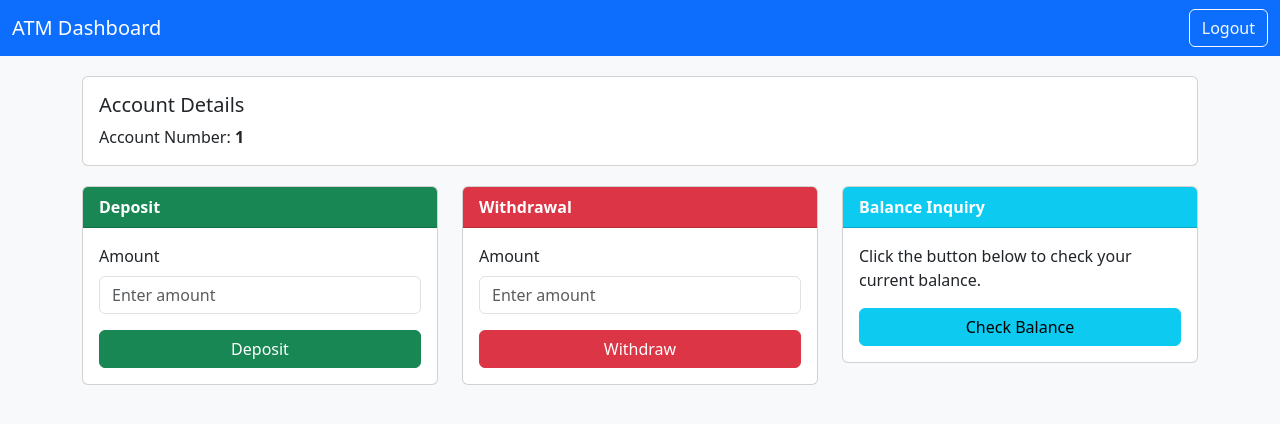
After one commit to EricMuzzo/COE817-Project, a Flask app: page /dashboard in a window 1280 px wide. The commit adds this page. Shown: the top 424 px of the page. Run offline with Flask 3, Linux system fonts and the light colour scheme; the visitor is signed in with stand-in values (Sample User, id 1).

Commit message:
Implement helper functions and basic login form and user dashboard

```diff
--- a/Source Code/ATM Client/app.py
+++ b/Source Code/ATM Client/app.py
@@ -1,97 +1,431 @@
-from flask import Flask, render_template, request, redirect, url_for, session
+import os
+import json
+from datetime import datetime, timezone
+from flask import Flask, render_template, request, redirect, url_for, session, flash
+
+# Cryptography imports
+from cryptography.hazmat.primitives.ciphers import Cipher, algorithms, modes
+from cryptography.hazmat.primitives import padding, hashes, hmac
+from cryptography.hazmat.backends import default_backend
+from cryptography.hazmat.primitives.kdf.hkdf import HKDF
+
+# For WebSocket client functionality; install via: pip install websocket-client
+import websocket
 
 app = Flask(__name__)
 app.secret_key = 'your_secret_key_here'  # Replace with a strong secret key
 
+# File path for the JSON log file
+BASE_DIR = os.path.dirname(os.path.abspath(__file__))
+LOG_FILE = os.path.join(BASE_DIR, "transaction_log.txt")
+
+def get_timestamp():
+    """Returns the current UTC time in ISO 8601 format with 'Z' suffix using a timezone-aware datetime."""
+    return datetime.now(timezone.utc).strftime("%Y-%m-%dT%H:%M:%SZ")
+
+def log_transaction(data):
+    """Appends the JSON data as a string to the log file and prints a debug statement."""
+    try:
+        with open(LOG_FILE, "a") as f:
+            f.write(json.dumps(data) + "\n")
+        print("Logged transaction:", data)
+    except Exception as e:
+        print("Error logging transaction:", e)
+
 # -------------------------
-# Route: Home/Index
+# WebSocket Communication Functions (ATM Client Side)
 # -------------------------
+
+def connect_to_bank_server():
+    """
+    Establish a WebSocket connection to the bank server.
+    Expected bank server endpoint: "ws://BANK_SERVER_ADDRESS:8765"
+    (Replace BANK_SERVER_ADDRESS with the actual server address.)
+    The bank server must implement a matching WebSocket endpoint.
+    Returns the WebSocket connection object.
+    """
+    ws_url = "ws://BANK_SERVER_ADDRESS:8765"  # TODO: Update with actual bank server URL.
+    try:
+        ws = websocket.create_connection(ws_url)
+        print("Connected to bank server at", ws_url)
+        return ws
+    except Exception as e:
+        print("Error connecting to bank server:", e)
+        return None
+
+def send_message_via_websocket(ws, message):
+    """
+    Send a message to the bank server via the established WebSocket connection.
+    The message should be a JSON string or a dictionary (converted to JSON).
+    It is expected that the message is already secured (if required).
+    """
+    try:
+        if isinstance(message, dict):
+            message = json.dumps(message)
+        ws.send(message)
+        print("Sent message:", message)
+    except Exception as e:
+        print("Error sending message:", e)
+
+def receive_message_from_bank_server(ws):
+    """
+    Wait for and receive a message from the bank server via the WebSocket connection.
+    Returns the received message (attempts to parse it as JSON).
+    """
+    try:
+        message = ws.recv()
+        print("Received message:", message)
+        try:
+            message = json.loads(message)
+        except Exception:
+            pass
+        return message
+    except Exception as e:
+        print("Error receiving message:", e)
+        return None
+
+def send_to_bank_server(message):
+    """
+    Helper function that connects to the bank server, sends a message,
+    receives the response, and then closes the connection.
+    """
+    ws = connect_to_bank_server()
+    if ws is not None:
+        send_message_via_websocket(ws, message)
+        response = receive_message_from_bank_server(ws)
+        ws.close()
+        return response
+    else:
+        return None
+
+# -------------------------
+# Flask Routes
+# -------------------------
+
 @app.route('/')
 def index():
     """
-    If the user is logged in, redirect to the dashboard.
-    Otherwise, send them to the login page.
+    Always redirect to the login page when accessing the root URL.
     """
-    if 'username' in session:
-        return redirect(url_for('dashboard'))
     return redirect(url_for('login'))
 
-# -------------------------
-# Route: Login Page (GET, POST)
-# -------------------------
 @app.route('/login', methods=['GET', 'POST'])
 def login():
     """
-    GET: Render the login page to allow the user to input their credentials.
+    GET: Render the login page for user ID, account number, and password input.
 
     POST: Process the login form submission.
-         - Collect the username and password from the submitted form.
-         - TODO: Encrypt the credentials using the session keys after initiating the key distribution protocol.
-         - TODO: Send the encrypted login data to the bank server via a secure WebSocket connection.
-         - TODO: Receive and decrypt the response from the bank server.
-         - If authentication is successful, store the user session and redirect to the dashboard.
-         - If authentication fails, display an error message and reload the login page.
-
-    Expected Server Behavior:
-         - The server receives the encrypted credentials.
-         - It decrypts them, authenticates the user, and sends back a confirmation message.
+         - Collect the user ID, account number, and password.
+         - Construct a JSON message with type "login" including:
+             • timestamp
+             • user_id
+             • account_id (account number)
+             • password
+         - Send the message via WebSocket to the bank server.
+           (The bank server is expected to decrypt, validate, and reply accordingly.)
+         - Log the transaction and, for now, accept any credentials.
+         - Store the user ID and account number in the session and redirect to the dashboard.
     """
     error = None
     if request.method == 'POST':
-        username = request.form.get('username')
+        user_id = request.form.get('user_id')
+        account_number = request.form.get('account_number')
         password = request.form.get('password')
 
-        # TODO: Encrypt the credentials using the session's encryption key.
-        # TODO: Initiate the authenticated key distribution protocol if not already done.
-        # TODO: Send the encrypted login data to the bank server via WebSocket.
-        # TODO: Receive and handle the server's response (authenticate or reject).
+        if user_id and account_number and password:
+            login_data = {
+                "type": "login",
+                "data": {
+                    "timestamp": get_timestamp(),
+                    "user_id": user_id,
+                    "account_id": account_number,
+                    "password": password
+                }
+            }
+            log_transaction(login_data)
 
-        # For now, simulate a successful login if both fields are provided.
-        if username and password:
-            session['username'] = username
+            # Send login message via WebSocket to bank server
+            response = send_to_bank_server(login_data)
+            print("Bank server response for login:", response)
+            # (In a complete implementation, check response for successful authentication.)
+
+            # Save user ID and account number in session and redirect to dashboard
+            session['user_id'] = user_id
+            session['account_number'] = account_number
             return redirect(url_for('dashboard'))
         else:
-            error = "Invalid credentials. Please try again."
+            error = "Please provide user ID, account number, and password."
 
     return render_template('login.html', error=error)
 
-# -------------------------
-# Route: Dashboard / Transaction Page (GET)
-# -------------------------
 @app.route('/dashboard')
 def dashboard():
     """
-    Render the main dashboard where the user can perform transactions.
-
-    This page should include:
-         - Display of the user's current account details (to be retrieved via secure WebSocket).
-         - Options for transaction actions such as deposits, withdrawals, and balance inquiries.
-         - Embedded JavaScript to establish and manage the secure WebSocket connection to the bank server.
-
-    Expected Server Behavior for Transactions:
-         - The bank server will receive encrypted transaction requests,
-           decrypt and process them, then send back encrypted responses.
-         - The client will decrypt the response and update the display accordingly.
+    Render the dashboard for transactions.
+    This page displays the user's account number and provides forms for deposit,
+    withdrawal, and balance inquiry.
     """
-    if 'username' not in session:
+    if 'account_number' not in session or 'user_id' not in session:
         return redirect(url_for('login'))
 
-    return render_template('dashboard.html')
+    return render_template('dashboard.html', account_number=session['account_number'], user_id=session['user_id'])
 
-# -------------------------
-# Route: Logout
-# -------------------------
+@app.route('/transaction/deposit', methods=['POST'])
+def deposit():
+    """
+    Process the deposit form submission.
+    - Collect the deposit amount.
+    - Construct a JSON message with type "deposit" including:
+         • timestamp
+         • user_id
+         • account_id
+         • amount
+    - Send the message via WebSocket to the bank server.
+      (The bank server is expected to process the deposit and return a response.)
+    - Log the transaction and redirect to the dashboard.
+    """
+    if 'account_number' not in session or 'user_id' not in session:
+        return redirect(url_for('login'))
+
+    amount = request.form.get('amount')
+    account_number = session['account_number']
+    user_id = session['user_id']
+
+    deposit_data = {
+        "type": "deposit",
+        "data": {
+            "timestamp": get_timestamp(),
+            "user_id": user_id,
+            "account_id": account_number,
+            "amount": amount
+        }
+    }
+    log_transaction(deposit_data)
+    response = send_to_bank_server(deposit_data)
+    print("Bank server response for deposit:", response)
+    return redirect(url_for('dashboard'))
+
+@app.route('/transaction/withdrawal', methods=['POST'])
+def withdrawal():
+    """
+    Process the withdrawal form submission.
+    - Collect the withdrawal amount.
+    - Construct a JSON message with type "withdrawal" including:
+         • timestamp
+         • user_id
+         • account_id
+         • amount
+    - Send the message via WebSocket to the bank server.
+      (The bank server is expected to process the withdrawal and return a response.)
+    - Log the transaction and redirect to the dashboard.
+    """
+    if 'account_number' not in session or 'user_id' not in session:
+        return redirect(url_for('login'))
+
+    amount = request.form.get('amount')
+    account_number = session['account_number']
+    user_id = session['user_id']
+
+    withdrawal_data = {
+        "type": "withdrawal",
+        "data": {
+            "timestamp": get_timestamp(),
+            "user_id": user_id,
+            "account_id": account_number,
+            "amount": amount
+        }
+    }
+    log_transaction(withdrawal_data)
+    response = send_to_bank_server(withdrawal_data)
+    print("Bank server response for withdrawal:", response)
+    return redirect(url_for('dashboard'))
+
+@app.route('/transaction/balance_inquiry', methods=['POST'])
+def balance_inquiry():
+    """
+    Process the balance inquiry form submission.
+    - Construct a JSON message with type "balance" including:
+         • timestamp
+         • user_id
+         • account_id
+    - Send the message via WebSocket to the bank server.
+      (The bank server is expected to process the inquiry and return the current balance.)
+    - Log the transaction and redirect to the dashboard.
+    """
+    if 'account_number' not in session or 'user_id' not in session:
+        return redirect(url_for('login'))
+
+    account_number = session['account_number']
+    user_id = session['user_id']
+
+    balance_data = {
+        "type": "balance",
+        "data": {
+            "timestamp": get_timestamp(),
+            "user_id": user_id,
+            "account_id": account_number
+        }
+    }
+    log_transaction(balance_data)
+    response = send_to_bank_server(balance_data)
+    print("Bank server response for balance inquiry:", response)
+    return redirect(url_for('dashboard'))
+
 @app.route('/logout')
 def logout():
     """
-    Clears the current user session and redirects back to the login page.
+    Clear the user session and redirect to the login page.
     """
     session.clear()
     return redirect(url_for('login'))
 
 # -------------------------
+# Security Functions for Encryption and Authentication
+# (These functions implement the authenticated key distribution protocol and secure message operations.)
+# -------------------------
+
+def generate_nonce():
+    """Generate a secure random nonce."""
+    return os.urandom(16)
+
+def encrypt_with_key(data, key):
+    """
+    Encrypt a dictionary (data) using AES-CBC with the provided key.
+    The data is first converted to a JSON string.
+    Returns a dictionary containing the IV and ciphertext in hexadecimal.
+    """
+    plaintext = json.dumps(data).encode('utf-8')
+    iv = os.urandom(16)
+    padder = padding.PKCS7(algorithms.AES.block_size).padder()
+    padded_data = padder.update(plaintext) + padder.finalize()
+    cipher = Cipher(algorithms.AES(key), modes.CBC(iv), backend=default_backend())
+    encryptor = cipher.encryptor()
+    ciphertext = encryptor.update(padded_data) + encryptor.finalize()
+    return {"iv": iv.hex(), "ciphertext": ciphertext.hex()}
+
+def decrypt_with_key(encrypted_data, key):
+    """
+    Decrypt data encrypted by encrypt_with_key using AES-CBC.
+    Expects a dictionary with hexadecimal 'iv' and 'ciphertext'.
+    Returns the original dictionary.
+    """
+    iv = bytes.fromhex(encrypted_data["iv"])
+    ciphertext = bytes.fromhex(encrypted_data["ciphertext"])
+    cipher = Cipher(algorithms.AES(key), modes.CBC(iv), backend=default_backend())
+    decryptor = cipher.decryptor()
+    padded_plaintext = decryptor.update(ciphertext) + decryptor.finalize()
+    unpadder = padding.PKCS7(algorithms.AES.block_size).unpadder()
+    plaintext = unpadder.update(padded_plaintext) + unpadder.finalize()
+    return json.loads(plaintext.decode('utf-8'))
+
+def validate_bank_server(response):
+    """
+    Validate the bank server's response.
+    This function should check for expected tokens or fields to confirm the response authenticity.
+    For now, this is a stub that always returns True.
+    """
+    return True
+
+def compute_master_secret(psk, client_nonce, bank_nonce):
+    """
+    Compute the Master Secret using an HMAC over the concatenation of client_nonce and bank_nonce with the PSK.
+    Returns the derived master secret bytes.
+    """
+    h_obj = hmac.HMAC(psk, hashes.SHA256(), backend=default_backend())
+    h_obj.update(client_nonce + bank_nonce)
+    return h_obj.finalize()
+
+def hkdf_derive(master_secret, info, length):
+    """
+    Derive a key of 'length' bytes from the master_secret using HKDF with SHA-256.
+    """
+    hkdf_obj = HKDF(
+        algorithm=hashes.SHA256(),
+        length=length,
+        salt=None,
+        info=info,
+        backend=default_backend()
+    )
+    return hkdf_obj.derive(master_secret)
+
+def aes_encrypt(plaintext, encryption_key):
+    """
+    Encrypt plaintext bytes using AES-CBC with the provided encryption key.
+    Returns the IV and ciphertext.
+    """
+    iv = os.urandom(16)
+    padder = padding.PKCS7(algorithms.AES.block_size).padder()
+    padded_data = padder.update(plaintext) + padder.finalize()
+    cipher = Cipher(algorithms.AES(encryption_key), modes.CBC(iv), backend=default_backend())
+    encryptor = cipher.encryptor()
+    ciphertext = encryptor.update(padded_data) + encryptor.finalize()
+    return iv, ciphertext
+
+def aes_decrypt(iv, ciphertext, encryption_key):
+    """
+    Decrypt ciphertext using AES-CBC with the provided encryption key and IV.
+    Returns the decrypted plaintext bytes.
+    """
+    cipher = Cipher(algorithms.AES(encryption_key), modes.CBC(iv), backend=default_backend())
+    decryptor = cipher.decryptor()
+    padded_plaintext = decryptor.update(ciphertext) + decryptor.finalize()
+    unpadder = padding.PKCS7(algorithms.AES.block_size).unpadder()
+    plaintext = unpadder.update(padded_plaintext) + unpadder.finalize()
+    return plaintext
+
+def compute_hmac(message, mac_key):
+    """
+    Compute an HMAC (SHA-256) for the given message using the mac_key.
+    """
+    h_obj = hmac.HMAC(mac_key, hashes.SHA256(), backend=default_backend())
+    h_obj.update(message)
+    return h_obj.finalize()
+
+def verify_hmac(message, mac_key, received_mac):
+    """
+    Verify the HMAC for the given message matches the received_mac.
+    Returns True if the MAC is valid, otherwise False.
+    """
+    h_obj = hmac.HMAC(mac_key, hashes.SHA256(), backend=default_backend())
+    h_obj.update(message)
+    try:
+        h_obj.verify(received_mac)
+        return True
+    except Exception:
+        return False
+
+def secure_message(plaintext, encryption_key, mac_key):
+    """
+    Secure a plaintext message by:
+    - Encrypting it using AES-CBC.
+    - Computing an HMAC over the ciphertext.
+    Returns a dictionary with the IV, ciphertext, and MAC (all in hexadecimal).
+    """
+    if isinstance(plaintext, str):
+        plaintext = plaintext.encode('utf-8')
+    iv, ciphertext = aes_encrypt(plaintext, encryption_key)
+    mac = compute_hmac(ciphertext, mac_key)
+    return {
+        "iv": iv.hex(),
+        "ciphertext": ciphertext.hex(),
+        "mac": mac.hex()
+    }
+
+def verify_and_decrypt_message(secure_msg, encryption_key, mac_key):
+    """
+    Verify the MAC of a secure message and, if valid, decrypt and return the plaintext string.
+    Raises an exception if MAC verification fails.
+    """
+    iv = bytes.fromhex(secure_msg["iv"])
+    ciphertext = bytes.fromhex(secure_msg["ciphertext"])
+    received_mac = bytes.fromhex(secure_msg["mac"])
+    if not verify_hmac(ciphertext, mac_key, received_mac):
+        raise Exception("MAC verification failed")
+    plaintext = aes_decrypt(iv, ciphertext, encryption_key)
+    return plaintext.decode('utf-8')
+
+# -------------------------
 # Main Entry Point
 # -------------------------
 if __name__ == '__main__':
-    # Run the Flask app with debugging enabled.
     app.run(debug=True)
--- /dev/null
+++ b/Source Code/ATM Client/templates/dashboard.html
@@ -0,0 +1,103 @@
+<!DOCTYPE html>
+<html lang="en">
+<head>
+  <meta charset="UTF-8">
+  <title>ATM Dashboard</title>
+  <meta name="viewport" content="width=device-width, initial-scale=1">
+  <!-- Bootstrap CSS -->
+  <link href="https://cdn.jsdelivr.net/npm/bootstrap@5.3.0/dist/css/bootstrap.min.css" rel="stylesheet">
+  <style>
+    body {
+      background-color: #f8f9fa;
+    }
+    .container {
+      margin-top: 20px;
+    }
+    .card {
+      margin-bottom: 20px;
+    }
+    .card-header {
+      font-weight: bold;
+    }
+  </style>
+</head>
+<body>
+  <!-- Navigation Bar -->
+  <nav class="navbar navbar-expand-lg navbar-dark bg-primary">
+    <div class="container-fluid">
+      <a class="navbar-brand" href="#">ATM Dashboard</a>
+      <div class="d-flex">
+        <a class="btn btn-outline-light" href="{{ url_for('logout') }}">Logout</a>
+      </div>
+    </div>
+  </nav>
+
+  <div class="container">
+    <!-- Account Details Section -->
+    <div class="card">
+      <div class="card-body">
+        <h5 class="card-title">Account Details</h5>
+        <!-- Display only the account number -->
+        <p class="card-text">Account Number: <strong>{{ account_number }}</strong></p>
+      </div>
+    </div>
+
+    <!-- Transaction Options -->
+    <div class="row">
+      <!-- Deposit Form -->
+      <div class="col-md-4">
+        <div class="card">
+          <div class="card-header bg-success text-white">Deposit</div>
+          <div class="card-body">
+            <form id="depositForm" method="post" action="/transaction/deposit">
+              <div class="mb-3">
+                <label for="depositAmount" class="form-label">Amount</label>
+                <input type="number" step="0.01" class="form-control" id="depositAmount" name="amount" placeholder="Enter amount" required>
+              </div>
+              <button type="submit" class="btn btn-success w-100">Deposit</button>
+            </form>
+          </div>
+        </div>
+      </div>
+
+      <!-- Withdrawal Form -->
+      <div class="col-md-4">
+        <div class="card">
+          <div class="card-header bg-danger text-white">Withdrawal</div>
+          <div class="card-body">
+            <form id="withdrawalForm" method="post" action="/transaction/withdrawal">
+              <div class="mb-3">
+                <label for="withdrawalAmount" class="form-label">Amount</label>
+                <input type="number" step="0.01" class="form-control" id="withdrawalAmount" name="amount" placeholder="Enter amount" required>
+              </div>
+              <button type="submit" class="btn btn-danger w-100">Withdraw</button>
+            </form>
+          </div>
+        </div>
+      </div>
+
+      <!-- Balance Inquiry -->
+      <div class="col-md-4">
+        <div class="card">
+          <div class="card-header bg-info text-white">Balance Inquiry</div>
+          <div class="card-body">
+            <p>Click the button below to check your current balance.</p>
+            <form id="balanceForm" method="post" action="/transaction/balance_inquiry">
+              <button type="submit" class="btn btn-info w-100">Check Balance</button>
+            </form>
+          </div>
+        </div>
+      </div>
+    </div>
+
+    <!-- Status Message Section -->
+    <div id="statusMessage" class="mt-3">
+      <!-- Status or error messages can be displayed here -->
+    </div>
+  </div>
+
+  <!-- Bootstrap JS Bundle with Popper -->
+  <script src="https://cdn.jsdelivr.net/npm/bootstrap@5.3.0/dist/js/bootstrap.bundle.min.js"></script>
+  <!-- Additional JavaScript for WebSocket handling or form submission can be added here -->
+</body>
+</html>
```
Also changed, not shown: Source Code/ATM Client/templates/login.html (+17 -13 lines), Source Code/ATM Client/transaction_log.txt (added, +8 -0 lines).
